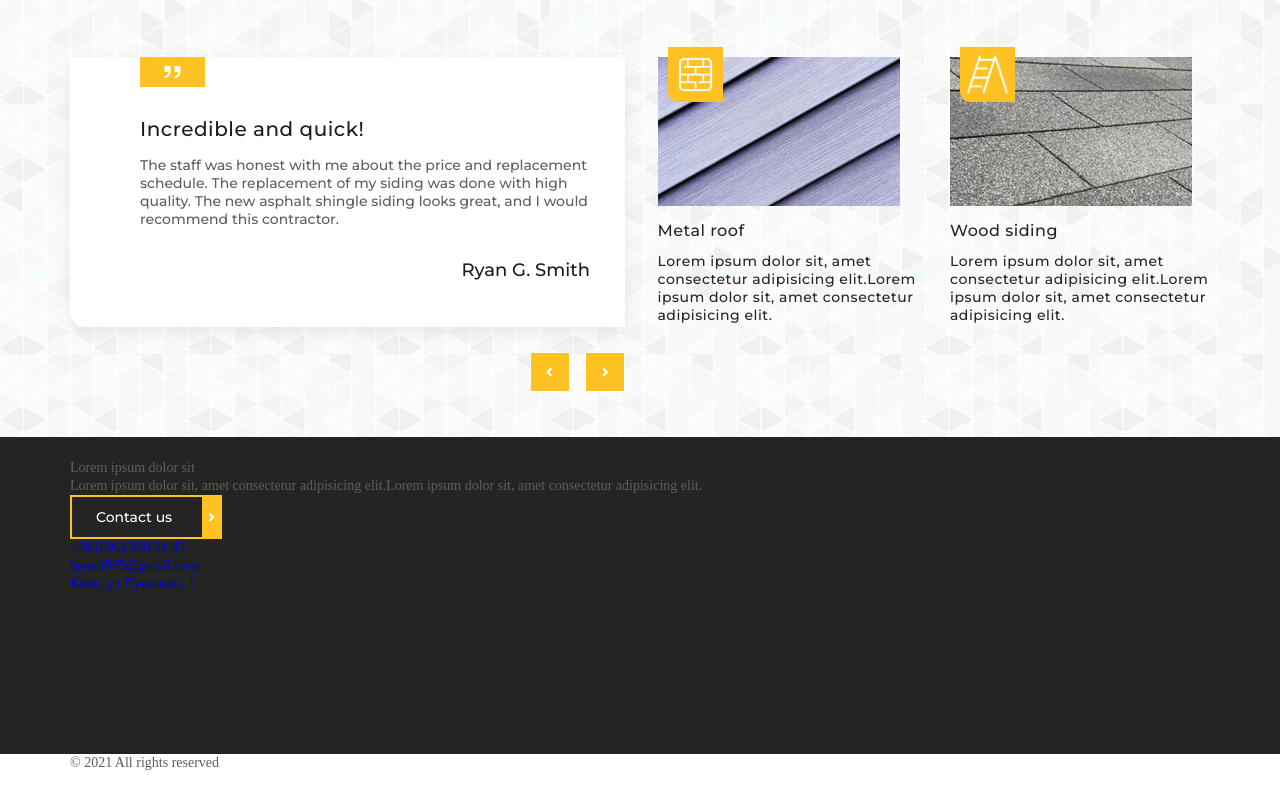
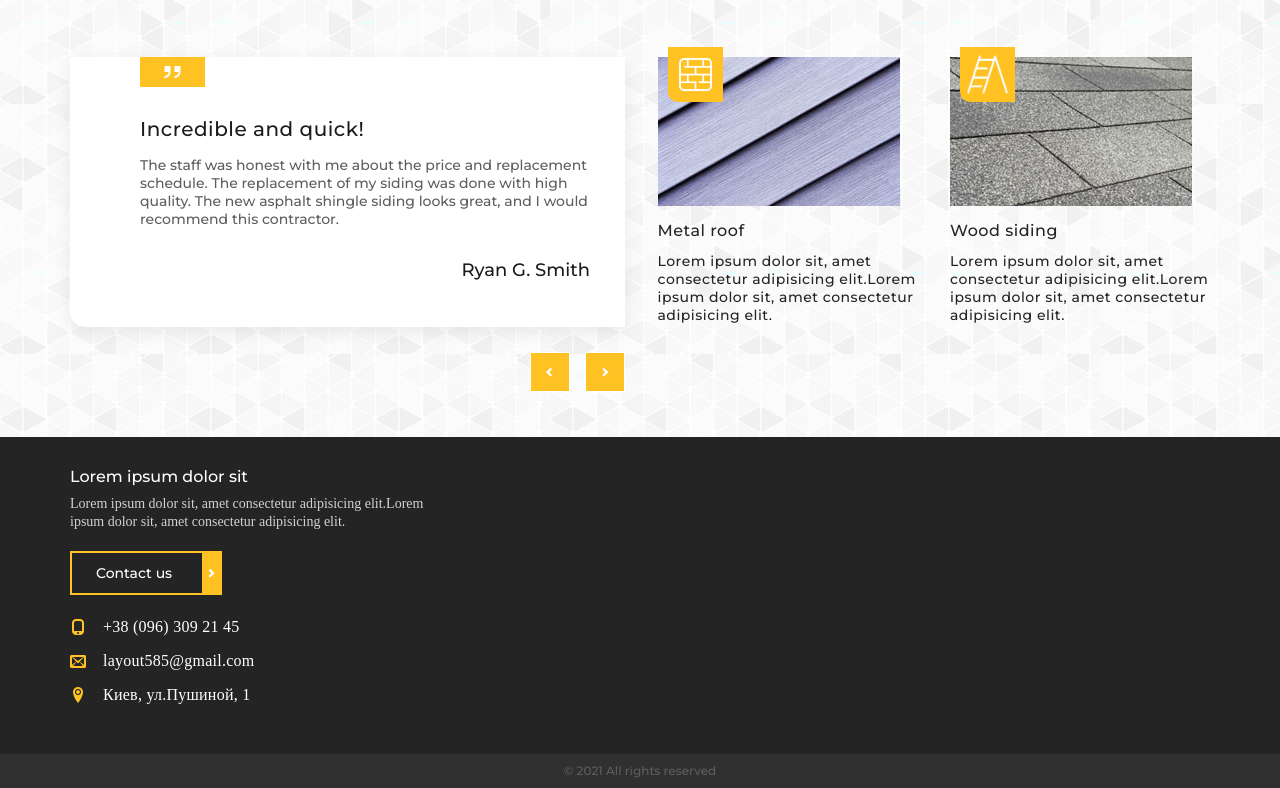
Before and after one commit to Vladethless/Localsm_0.1, a plain HTML site: page index.html in a window 1280 px wide. Shown: the part 2456-3244 px from the top of the page. Drawn offline with nearby package versions, Linux system fonts and the light colour scheme; files whose address does not match are found by name.

Commit message:
правки

```diff
--- a/css/style.css
+++ b/css/style.css
@@ -579,10 +579,67 @@ color: #fff;
 }
 .footer_map{
     padding-top: 10px;
+    max-width: 630px;
 }
-.footer_map iframe{
+/* .footer_map iframe{
     height: 250px;
-    max-width: 630px;
+    width: 100%; */
+.footer_title{
+    font-size: 16px;
+    line-height: 0.5px;
+    font-family: 'Montserrat', sans-serif;
+    color: #fff;
+    font-weight: 500;
+    line-height: 36px;
+}
+.footer_text{
+    color: #d3d2d2;
+    margin-bottom: 20px;
+}
+.footer_info{
+    max-width: 360px;
     width: 100%;
+}
+.footer_list{
+    padding-top: 10px;
 
 }
+.footer_list li{
+    padding-top: 10px;
+
+}
+.footer_list li a {
+    font-size: 16px;
+    line-height: 24px;
+    letter-spacing: 0.25px;
+    color: #fff;
+    padding-left: 33px;
+    position: relative;
+
+
+}
+.footer_list li a::before{
+    position: absolute;
+    left: 0;
+    color: #ffc222;
+    font-family: 'icomoon' !important;
+    text-align: center;
+}
+.footer_phone::before{
+    content: "\e901";
+    padding-left: 2px;
+}
+.footer_adress::before{
+    content: "\e948";
+}
+.footer_email::before{
+    content: "\e945";
+}
+.footer_copy{
+    background-color: #303030;
+    text-align: center;
+    font-size: 12px;
+    padding: 8px 0;
+    font-weight: 400;
+    font-family: 'Montserrat', sans-serif;
+}
--- a/index.html
+++ b/index.html
@@ -26,7 +26,8 @@
                 <div class="header_contacts">
                     <a class="header_phone" href="tel:380963092145">+38 (096) 309 21 45 </a>
                     <a class="header_email" href="#">layout585@gmail.com</a>
-                    <a data-fancybox data-src="#modal" href="javascript:;" class="header_btn" href="#">Free consultation</a>
+                    <a data-fancybox data-src="#modal" href="javascript:;" class="header_btn" href="#">Free
+                        consultation</a>
                 </div>
             </div>
         </div>
@@ -61,7 +62,8 @@
                             Lorem, ipsum dolor sit
                         </div>
                         <div class="slider_text">
-                            Lorem, ipsum dolor sit amet consectetur adipisicing elit. Fuga aspernatur dolor ab quae voluptate exercitationem officiis quod.
+                            Lorem, ipsum dolor sit amet consectetur adipisicing elit. Fuga aspernatur dolor ab quae
+                            voluptate exercitationem officiis quod.
                         </div>
                         <a data-fancybox data-src="#modal" href="javascript:;" class="slider_btn default_btn">
                             Contact us
@@ -74,7 +76,8 @@
                             Lorem, ipsum dolor sit
                         </div>
                         <div class="slider_text">
-                            Lorem, ipsum dolor sit amet consectetur adipisicing elit. Fuga aspernatur dolor ab quae voluptate exercitationem officiis quod.
+                            Lorem, ipsum dolor sit amet consectetur adipisicing elit. Fuga aspernatur dolor ab quae
+                            voluptate exercitationem officiis quod.
                         </div>
                         <a data-fancybox data-src="#modal" href="javascript:;" class="slider_btn default_btn">
                             Contact us
@@ -87,7 +90,8 @@
                             Lorem, ipsum dolor sit
                         </div>
                         <div class="slider_text">
-                            Lorem, ipsum dolor sit amet consectetur adipisicing elit. Fuga aspernatur dolor ab quae voluptate exercitationem officiis quod.
+                            Lorem, ipsum dolor sit amet consectetur adipisicing elit. Fuga aspernatur dolor ab quae
+                            voluptate exercitationem officiis quod.
                         </div>
                         <a data-fancybox data-src="#modal" href="javascript:;" class="slider_btn default_btn">
                             Contact us
@@ -104,7 +108,8 @@
             <div class="about_top">
                 <div class="about_title-box">
                     <div class="about_title">Our services</div>
-                    <div class="about_text">Lorem, ipsum dolor sit amet consectetur adipisicing elit. Fuga aspernatur dolor ab quae voluptate exercitationem officiis quod.</div>
+                    <div class="about_text">Lorem, ipsum dolor sit amet consectetur adipisicing elit. Fuga aspernatur
+                        dolor ab quae voluptate exercitationem officiis quod.</div>
                 </div>
                 <div class="about_btn">
                     <a href="#">All about us !</a>
@@ -114,7 +119,8 @@
                 <div class="about_item">
                     <img src="img/001-parquet.png" alt="" srcset="">
                     <div class="about_item-title">Siding</div>
-                    <div class="about_item-text">Lorem, ipsum dolor sit amet consectetur adipisicing elit. Fuga aspernatur dolor ab quae voluptate exercitationem officiis quod.</div>
+                    <div class="about_item-text">Lorem, ipsum dolor sit amet consectetur adipisicing elit. Fuga
+                        aspernatur dolor ab quae voluptate exercitationem officiis quod.</div>
                     <div class="about_item-btn">
                         <a class="about_item-link" href="">More details
                         </a>
@@ -126,7 +132,8 @@
                 <div class="about_item">
                     <img src="img/003-window.png" alt="" srcset="">
                     <div class="about_item-title">Windows</div>
-                    <div class="about_item-text">Lorem, ipsum dolor sit amet consectetur adipisicing elit. Fuga aspernatur dolor ab quae voluptate exercitationem officiis quod.</div>
+                    <div class="about_item-text">Lorem, ipsum dolor sit amet consectetur adipisicing elit. Fuga
+                        aspernatur dolor ab quae voluptate exercitationem officiis quod.</div>
                     <div class="about_item-btn">
                         <a class="about_item-link" href="">More details
                         </a>
@@ -138,7 +145,8 @@
                 <div class="about_item">
                     <img src="img/002-roof.png" alt="" srcset="">
                     <div class="about_item-title">Roofing</div>
-                    <div class="about_item-text">Lorem, ipsum dolor sit amet consectetur adipisicing elit. Fuga aspernatur dolor ab quae voluptate exercitationem officiis quod.</div>
+                    <div class="about_item-text">Lorem, ipsum dolor sit amet consectetur adipisicing elit. Fuga
+                        aspernatur dolor ab quae voluptate exercitationem officiis quod.</div>
                     <div class="about_item-btn">
                         <a class="about_item-link" href="">More details
                         </a>
@@ -155,8 +163,10 @@
         <div class="container">
             <div class="company_inner">
                 <div class="company_title">About our company </div>
-            <div class="company_text">Lorem ipsum dolor sit amet consectetur adipisicing elit. Hic amet blanditiis voluptate dolore. Harum, doloribus autem pariatur possimus adipisci architecto nesciunt iste debitis hic velit excepturi obcaecati molestias, quibusdam ipsum?</div>
-            <a  href="#" class="default_btn">
+                <div class="company_text">Lorem ipsum dolor sit amet consectetur adipisicing elit. Hic amet blanditiis
+                    voluptate dolore. Harum, doloribus autem pariatur possimus adipisci architecto nesciunt iste debitis
+                    hic velit excepturi obcaecati molestias, quibusdam ipsum?</div>
+                <a href="#" class="default_btn">
                     Contact Us!
                 </a>
 
@@ -169,7 +179,8 @@
                     <div class="form_top">
                         <div class="form_title-box">
                             <div class="form_title">Get a quote</div>
-                            <div class="form_text">Lorem, ipsum dolor sit amet consectetur adipisicing elit. Fuga aspernatur dolor ab quae voluptate exercitationem officiis quod.</div>
+                            <div class="form_text">Lorem, ipsum dolor sit amet consectetur adipisicing elit. Fuga
+                                aspernatur dolor ab quae voluptate exercitationem officiis quod.</div>
                         </div>
                         <div class="form_box">
                             <form>
@@ -217,15 +228,18 @@
             <div class="advatages_inner">
                 <div class="advatages_item">
                     <div class="advatages_title">The best siding</div>
-                    <div class="advatages_text">Lorem ipsum dolor sit, amet consectetur adipisicing elit. At deserunt aliquam ab dolore accusamus maxime fugiat maiores cum </div>
+                    <div class="advatages_text">Lorem ipsum dolor sit, amet consectetur adipisicing elit. At deserunt
+                        aliquam ab dolore accusamus maxime fugiat maiores cum </div>
                 </div>
                 <div class="advatages_item">
                     <div class="advatages_title">The best roofing</div>
-                    <div class="advatages_text">Lorem ipsum dolor sit, amet consectetur adipisicing elit. At deserunt aliquam ab dolore accusamus maxime fugiat maiores cum </div>
+                    <div class="advatages_text">Lorem ipsum dolor sit, amet consectetur adipisicing elit. At deserunt
+                        aliquam ab dolore accusamus maxime fugiat maiores cum </div>
                 </div>
                 <div class="advatages_item">
                     <div class="advatages_title">The best windows</div>
-                    <div class="advatages_text">Lorem ipsum dolor sit, amet consectetur adipisicing elit. At deserunt aliquam ab dolore accusamus maxime fugiat maiores cum </div>
+                    <div class="advatages_text">Lorem ipsum dolor sit, amet consectetur adipisicing elit. At deserunt
+                        aliquam ab dolore accusamus maxime fugiat maiores cum </div>
                 </div>
             </div>
         </div>
@@ -235,7 +249,8 @@
             <div class="clients_top">
                 <div class="clients_title-box">
                     <div class="clients_title">Our services</div>
-                    <div class="clients_text">Lorem, ipsum dolor sit amet consectetur adipisicing elit. Fuga aspernatur dolor ab quae voluptate exercitationem officiis quod.</div>
+                    <div class="clients_text">Lorem, ipsum dolor sit amet consectetur adipisicing elit. Fuga aspernatur
+                        dolor ab quae voluptate exercitationem officiis quod.</div>
                 </div>
             </div>
             <div class="clients_inner">
@@ -243,17 +258,23 @@
                     <div class="clients_slider_inner">
                         <div class="clients_slider_item">
                             <div class="clients_slider_title">Incredible and quick!</div>
-                            <div class="clients_slider_text">The staff was honest with me about the price and replacement schedule. The replacement of my siding was done with high quality. The new asphalt shingle siding looks great, and I would recommend this contractor.</div>
+                            <div class="clients_slider_text">The staff was honest with me about the price and
+                                replacement schedule. The replacement of my siding was done with high quality. The new
+                                asphalt shingle siding looks great, and I would recommend this contractor.</div>
                             <div class="clients_slider_author">Ryan G. Smith</div>
                         </div>
                         <div class="clients_slider_item">
                             <div class="clients_slider_title">Incredible and quick!</div>
-                            <div class="clients_slider_text">The staff was honest with me about the price and replacement schedule. The replacement of my siding was done with high quality. The new asphalt shingle siding looks great, and I would recommend this contractor.</div>
+                            <div class="clients_slider_text">The staff was honest with me about the price and
+                                replacement schedule. The replacement of my siding was done with high quality. The new
+                                asphalt shingle siding looks great, and I would recommend this contractor.</div>
                             <div class="clients_slider_author">Ryan G. Smith</div>
                         </div>
                         <div class="clients_slider_item">
                             <div class="clients_slider_title">Incredible and quick!</div>
-                            <div class="clients_slider_text">The staff was honest with me about the price and replacement schedule. The replacement of my siding was done with high quality. The new asphalt shingle siding looks great, and I would recommend this contractor.</div>
+                            <div class="clients_slider_text">The staff was honest with me about the price and
+                                replacement schedule. The replacement of my siding was done with high quality. The new
+                                asphalt shingle siding looks great, and I would recommend this contractor.</div>
                             <div class="clients_slider_author">Ryan G. Smith</div>
                         </div>
                     </div>
@@ -266,7 +287,8 @@
                         </div>
                     </div>
                     <div class="client_title">Metal roof</div>
-                    <div class="client-text">Lorem ipsum dolor sit, amet consectetur adipisicing elit.Lorem ipsum dolor sit, amet consectetur adipisicing elit.</div>
+                    <div class="client-text">Lorem ipsum dolor sit, amet consectetur adipisicing elit.Lorem ipsum dolor
+                        sit, amet consectetur adipisicing elit.</div>
                 </div>
                 <div class="clients_blog">
                     <div class="client_images">
@@ -276,7 +298,8 @@
                         </div>
                     </div>
                     <div class="client_title">Wood siding</div>
-                    <div class="client-text">Lorem ipsum dolor sit, amet consectetur adipisicing elit.Lorem ipsum dolor sit, amet consectetur adipisicing elit.</div>
+                    <div class="client-text">Lorem ipsum dolor sit, amet consectetur adipisicing elit.Lorem ipsum dolor
+                        sit, amet consectetur adipisicing elit.</div>
                 </div>
             </div>
         </div>
@@ -287,17 +310,22 @@
                 <div class="footer_inner">
                     <div class="footer_info">
                         <div class="footer_title">Lorem ipsum dolor sit</div>
-                    <div class="footer_text">Lorem ipsum dolor sit, amet consectetur adipisicing elit.Lorem ipsum dolor sit, amet consectetur adipisicing elit.</div>
+                        <div class="footer_text">Lorem ipsum dolor sit, amet consectetur adipisicing elit.Lorem ipsum
+                            dolor sit, amet consectetur adipisicing elit.</div>
                         <a data-fancybox data-src="#modal" href="javascript:;" class="slider_btn default_btn">
                             Contact us
                         </a>
                         <ul class="footer_list">
-                        <li><a href="tel:380963092145">+38 (096) 309 21 45</a></li>
-                        <li><a href="#">layout585@gmail.com</a></li>
-                        <li><a href="#">Киев, ул.Пушиной, 1</a></li>
+                            <li><a class="footer_phone" href="tel:380963092145">+38 (096) 309 21 45</a></li>
+                            <li><a class="footer_email"  href="#">layout585@gmail.com</a></li>
+                            <li><a class="footer_adress" href="#">Киев, ул.Пушиной, 1</a></li>
                         </ul>
                     </div>
-                <div class="footer_map"><iframe src="https://www.google.com/maps/embed?pb=!1m18!1m12!1m3!1d3050.3790199367045!2d-75.2759798848301!3d40.13384028071999!2m3!1f0!2f0!3f0!3m2!1i1024!2i768!4f13.1!3m3!1m2!1s0x89c6bc5f87d2266f%3A0xc5c78ec78bfc5d8a!2s325%20Sentry%20Pkwy%20Building%205%2C%20Blue%20Bell%2C%20PA%2019422%2C%20USA!5e0!3m2!1sen!2sua!4v1627986369943!5m2!1sen!2sua"  style="border:0;" allowfullscreen="" loading="lazy"></iframe></div>
+                    <div class="footer_map">
+                        <iframe
+                            src="https://www.google.com/maps/embed?pb=!1m18!1m12!1m3!1d3050.379204025725!2d-75.2759798846127!3d40.13383617939901!2m3!1f0!2f0!3f0!3m2!1i1024!2i768!4f13.1!3m3!1m2!1s0x89c6bc5f87d2266f%3A0xc5c78ec78bfc5d8a!2s325%20Sentry%20Pkwy%20Building%205%2C%20Blue%20Bell%2C%20PA%2019422%2C%20USA!5e0!3m2!1sen!2sua!4v1627990365962!5m2!1sen!2sua"
+                            width="630" height="250" style="border:0;" allowfullscreen="" loading="lazy"></iframe>
+                    </div>
                 </div>
             </div>
         </div>
@@ -325,8 +353,11 @@
 
 
     <div id="modal">
-        <h2>Hello!</h2>
-        <p>You are awesome!</p>
+        <h2>Contact us now!</h2>
+        <input type="text" placeholder="Full name">
+        <input type="text" placeholder="Phone">
+        <input type="text" placeholder="Email">
+        <input type="text" placeholder="Subject">
     </div>
     <script src="https://ajax.googleapis.com/ajax/libs/jquery/3.6.0/jquery.min.js"></script>
     <script src="js/jquery.fancybox.min.js"></script>
```
Lines whose indentation alone changed are shown as unchanged.
